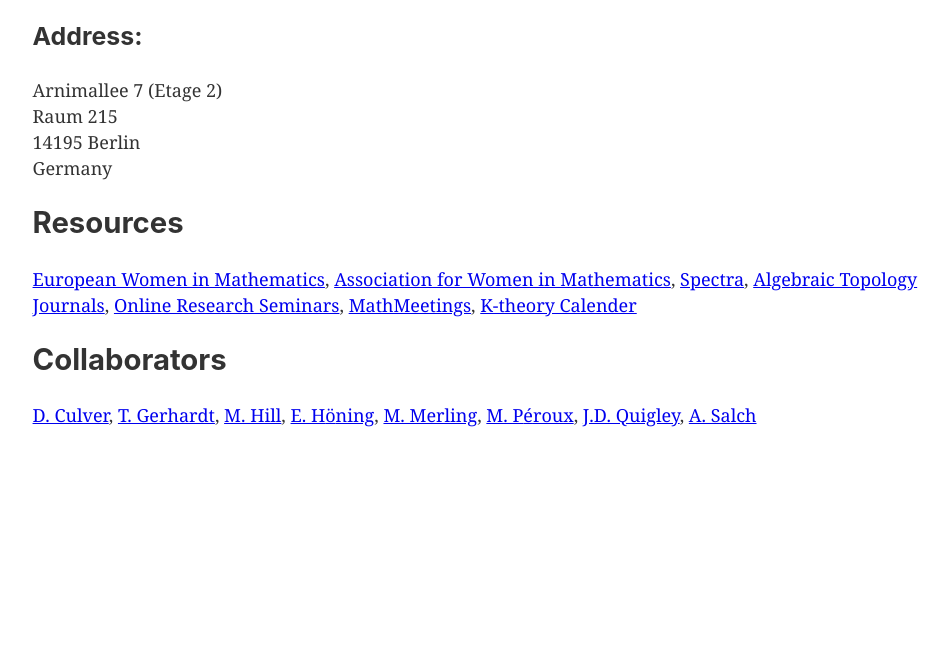
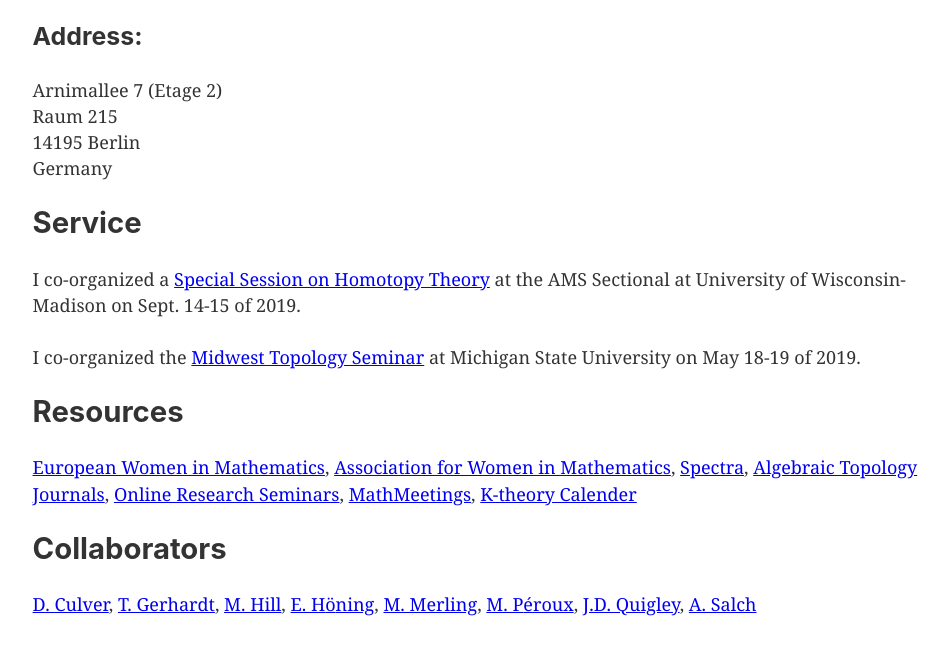
Before and after one commit to gabeangeliniknoll/website2020, a Gatsby site: page / in a window 1280 px wide. Shown: the part 1144-1799 px from the top of the page, without its empty margins (147-1096 px from the left). Before the commit the page ends 1625 px from the top, so only its background shows below. Built offline with nearby package versions, Linux system fonts and the light colour scheme; Gatsby itself is replaced by a stand-in of ours.

Commit message:
updated index

```diff
--- a/src/pages/index.js
+++ b/src/pages/index.js
@@ -39,6 +39,9 @@ const IndexPage = () => (
       </br>Raum 215<br>
       </br>14195 Berlin <br>
       </br>Germany</p>
+    <h2>Service</h2>
+    <p>I co-organized a <a href="http://www.ams.org/meetings/sectional/2267_program_ss34.html">Special Session on Homotopy Theory</a> at the AMS Sectional at University of Wisconsin-Madison on Sept. 14-15 of 2019. </p>
+    <p>I co-organized the <a href="https://users.math.msu.edu/users/angeli91/MTS/mts19.html">Midwest Topology Seminar</a> at Michigan State University on May 18-19 of 2019.</p>
     <h2>Resources</h2>
       <p> <a href=" https://www.europeanwomeninmaths.org/">European  Women in Mathematics</a>, <a href="https://awm-math.org/ ">Association for Women in Mathematics</a>, <a href="http://lgbtmath.org/index.html">Spectra</a>, <a href="https://s.wayne.edu/isaksen/algebraic-topology-journals/">Algebraic Topology Journals</a>, <a href="https://researchseminars.org/">Online Research Seminars</a>, <a href="http://mathmeetings.net/at-gt">MathMeetings</a>, <a href="https://faculty.math.illinois.edu/K-theory/Calendar/">K-theory Calender</a></p>
       <h2>Collaborators</h2>
```
